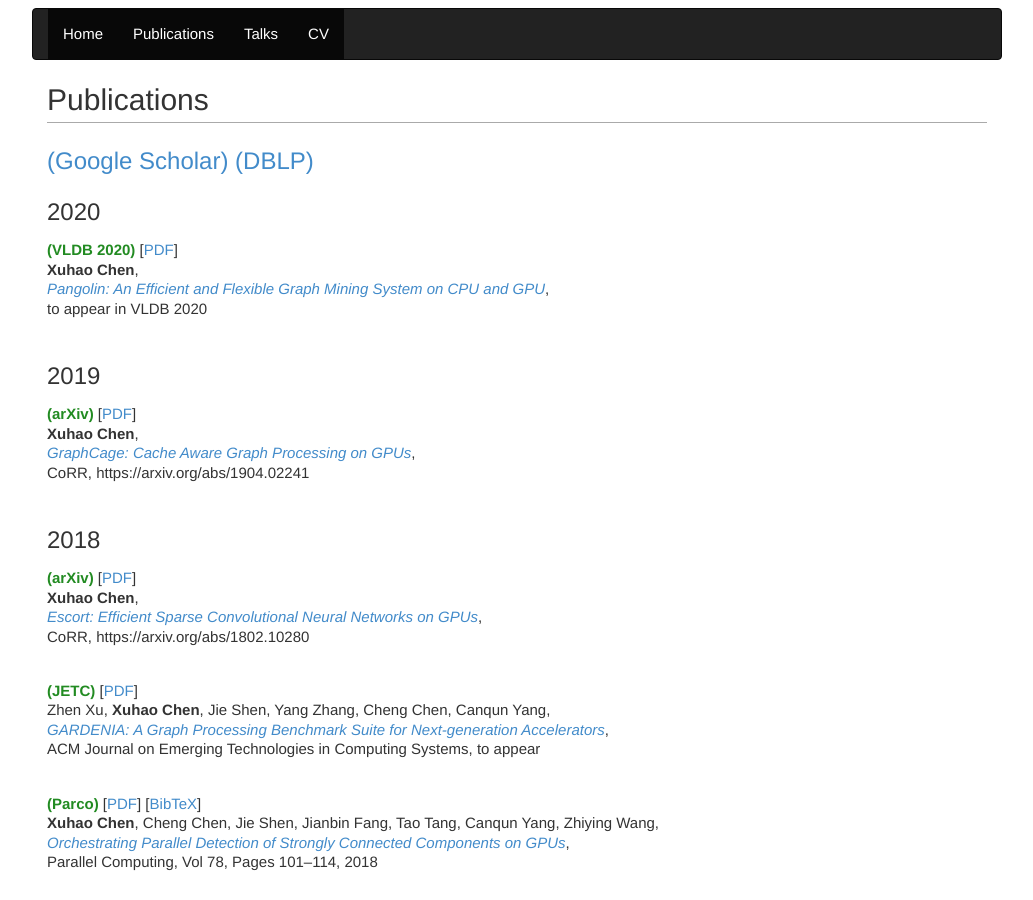
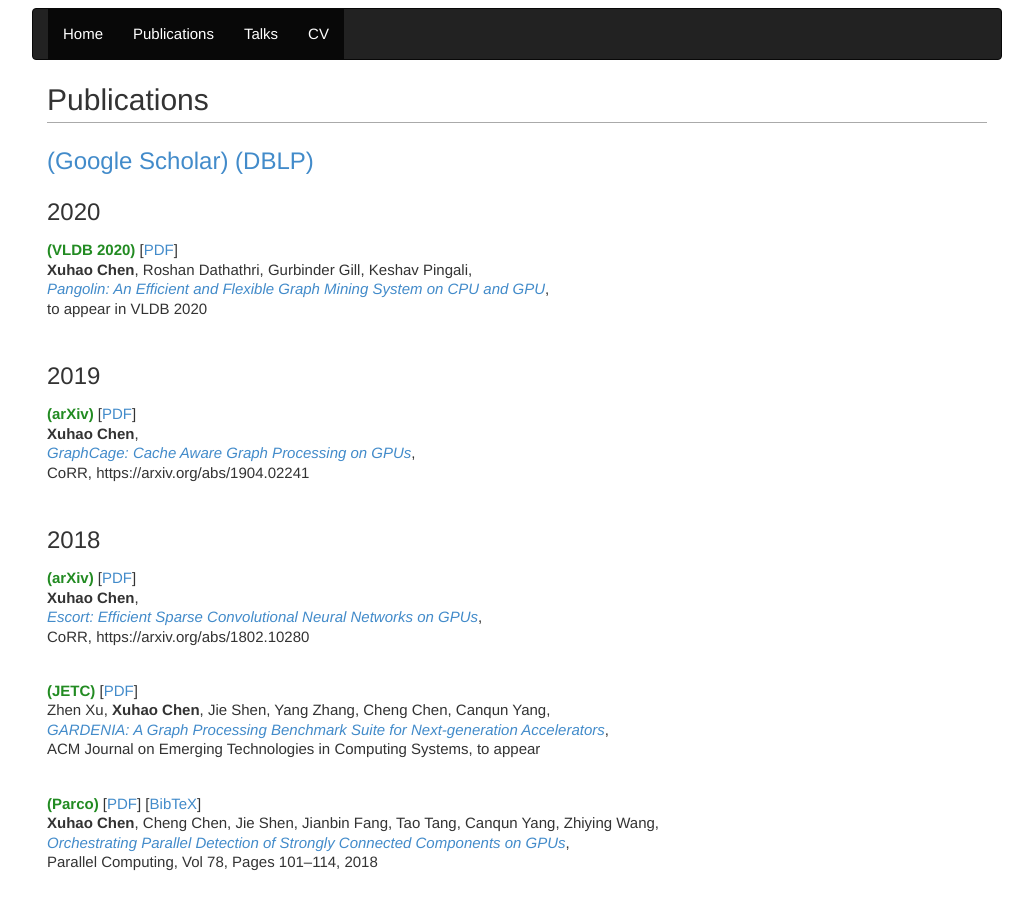
Before and after one commit to chenxuhao/chenxuhao.github.io, a Jekyll site: the page built from pubs.html, in a window 1280 px wide and 900 px high. Shown: the whole window, without its empty margins (123-1156 px from the left). Built offline with Jekyll 4.4.1, drawn with Linux system fonts in a browser that asks for light colours.

```diff
--- a/pubs.html
+++ b/pubs.html
@@ -9,7 +9,7 @@ title: Xuhao Chen's Homepage
 <h3>2020 </h3>
 <p><b><span style="color: forestgreen">(VLDB 2020)</span></b>
 [<a href="https://arxiv.org/pdf/1911.06969.pdf">PDF</a>] <br />
-<b>Xuhao Chen</b>,<br />
+<b>Xuhao Chen</b>, Roshan Dathathri, Gurbinder Gill, Keshav Pingali,<br />
 <a href="https://arxiv.org/pdf/1911.06969.pdf">
 <i>Pangolin: An Efficient and Flexible Graph Mining System on CPU and GPU</i></a>, <br />
 to appear in VLDB 2020<br /></p>
```
